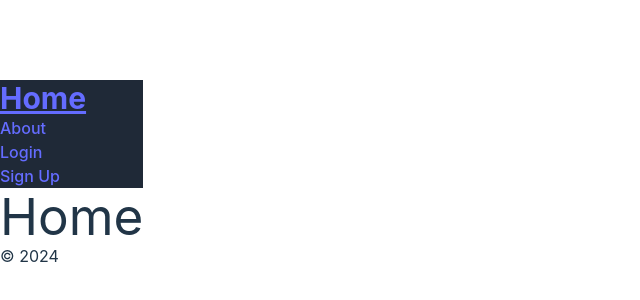
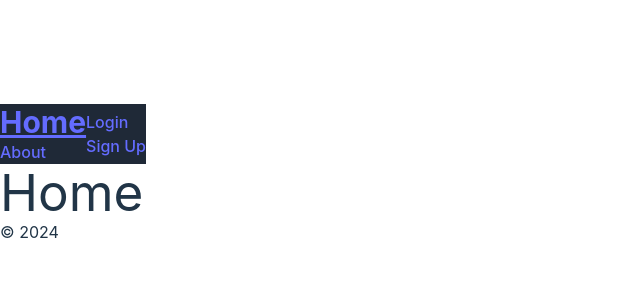
Before and after one commit to kaseadoun/finance-tracker-web-app, a React (Vite) app: page / in a window 1280 px wide. Shown: the part 226-526 px from the top of the page, without its empty margins (0-640 px from the left). Built offline with nearby package versions, Linux system fonts and the light colour scheme.

Commit message:
Changing nav section for routing

```diff
--- /dev/null
+++ b/src/components/Header/NavigationSections.tsx
@@ -0,0 +1,23 @@
+export function NavigationBrand() {
+    return(
+        <>
+            <h2>Brand Symbol</h2>
+        </>
+    );
+}
+
+export function NavigationPageSide() {
+    return(
+        <div>
+
+        </div>
+    );
+}
+
+export function NavigationAuthSide() {
+    return (
+        <div>
+
+        </div>
+    );
+}
--- a/src/components/Header/index.tsx
+++ b/src/components/Header/index.tsx
@@ -7,7 +7,7 @@ interface HeaderProps {
 function Header({ setPage }: HeaderProps) {
     return(
         <header className="bg-gray-800">
-            <nav>
+            <nav className="mx-auto flex items-center justify-between">
                 <ul>
                     <li><a onClick={() => setPage(0)} className="text-3xl font-bold underline">Home</a></li>
                     <li><a onClick={() => setPage(1)}>About</a></li>
```
